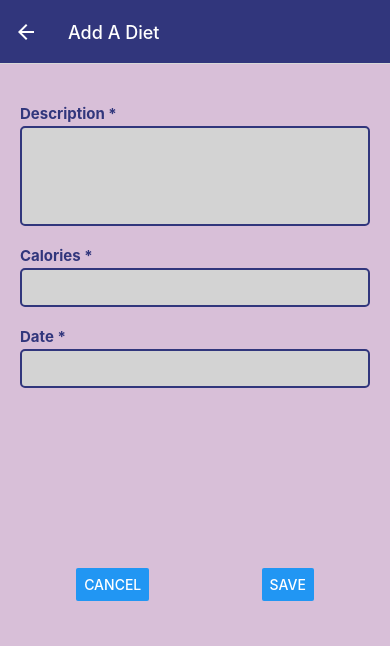
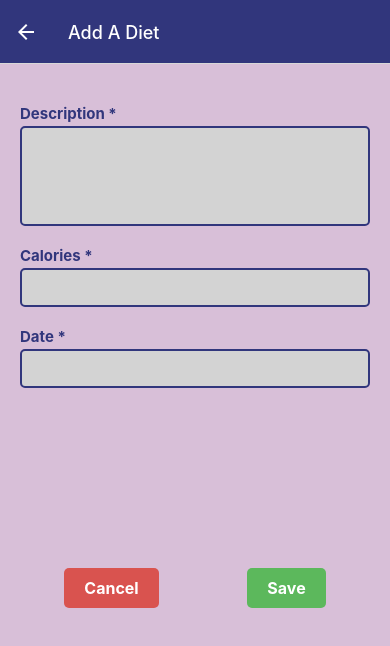
Before and after one commit to xiaoxuansu11041104/assignment-2, a React Native app: screen /AddADiet in a window 390 px wide. Shown: the top 646 px of the page. Built offline with nearby package versions, Linux system fonts and the light colour scheme.

Commit message:
Updated pressable button for AddADiet

```diff
--- a/Screens/AddADiet.js
+++ b/Screens/AddADiet.js
@@ -6,6 +6,7 @@ import ButtonArea from "../Components/ButtonArea";
 import Input from "../Components/Input";
 import DatePicker from "../Components/DatePicker";
 import { DataContext } from "../Context/DataContext";
+import CustomButton from '../Components/CustomButton';
 
 export default function AddADiet({ navigation }) {
   // Access the addDiet function from the DataContext to add new diet entries
@@ -58,8 +59,16 @@ export default function AddADiet({ navigation }) {
 
         {/* Button Area to either cancel or save the diet entry */}
         <ButtonArea>
-          <Button title="Cancel" onPress={() => navigation.goBack()} />
-          <Button title="Save" onPress={handleSave} />
+          <CustomButton
+            title="Cancel"
+            onPress={() => navigation.goBack()}
+            style={{ backgroundColor: '#d9534f', paddingHorizontal: 20 }} // Customize button appearance
+          />
+          <CustomButton
+            title="Save"
+            onPress={handleSave}
+            style={{ backgroundColor: '#5cb85c', paddingHorizontal: 20 }} // Customize button appearance
+          />
         </ButtonArea>
       </Background>
     </ScrollView>
```
